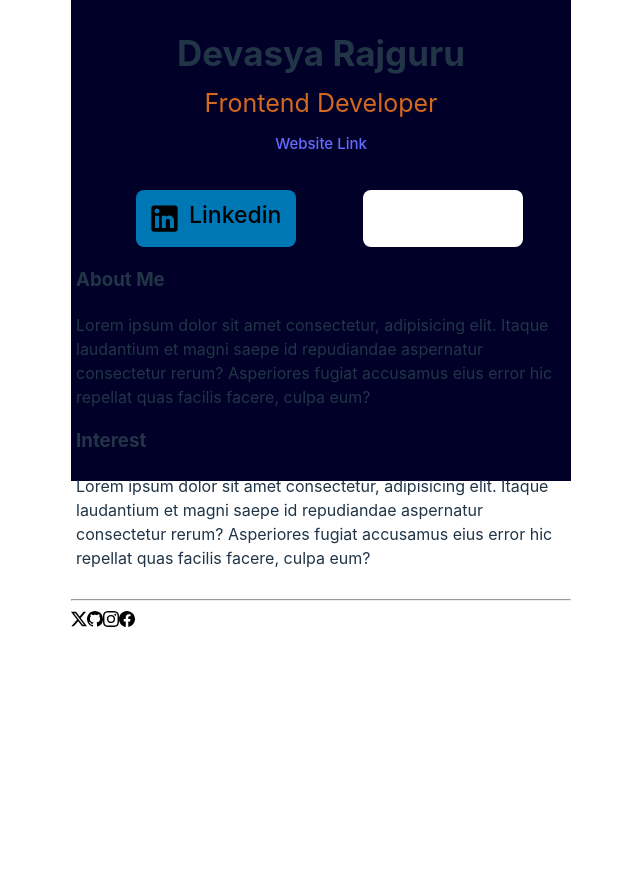
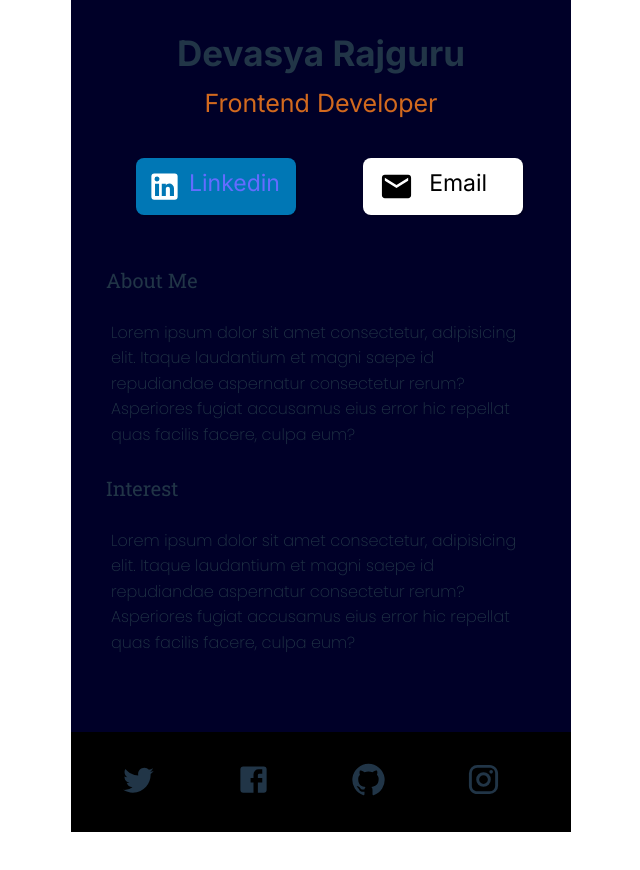
Before and after one commit to devasyarajguru/Profile-Card-React, a React (Vite) app in the folder profile-card/: page / in a window 1280 px wide. Shown: the part 460-1330 px from the top of the page, without its empty margins (319-959 px from the left). Before the commit the page ends 1093 px from the top, so only its background shows below. Built offline with nearby package versions, Linux system fonts and the light colour scheme.

Commit message:
Profile-card

```diff
--- a/profile-card/src/App.css
+++ b/profile-card/src/App.css
@@ -1,3 +1,5 @@
+  @import url('https://fonts.googleapis.com/css2?family=Inter:wght@300;400;600;700&family=Poppins:wght@200&display=swap');
+  @import url('https://fonts.googleapis.com/css2?family=Roboto+Slab&display=swap');
 *
 {
     box-sizing: border-box;
@@ -20,7 +22,7 @@ body
 {
     margin:50px;
     width: 500px;
-    height: 100vh;
+    height: 100%;
     background-color: rgb(0,0,40);
 }
 
@@ -49,13 +51,6 @@ body
     color:chocolate;
 }
 
-.span-two
-{
-    font-size: 15px;
-    text-decoration: none;
-    color: brown;
-}
-
 .btn-container
 {
     margin-top: 30px;
@@ -70,6 +65,9 @@ body
     margin-left: 60px;
     padding: 10px;
     border-radius:-2px;
+    box-shadow: 2px 2px 2px rgba(0, 0, 0, 0.15);
+    text-decoration: none;
+
 }
 
 .btn-linkedin
@@ -77,6 +75,15 @@ body
     display: flex;
     font-size: 20px;
     background-color: #0077B5;
+    color: white;
+}
+
+.btn-linkedin a:visited {
+    color: white;
+}
+
+.btn-email a:visited {
+    color: black;
 }
 
 .linkedin{
@@ -90,5 +97,52 @@ body
 }
 .btn-email
 {
+    display: flex;
+    font-size: 20px;
     background-color: white;
+    color:black
 }
+
+.email{
+    margin-left: 5px;
+    margin-right: 15px;
+}
+
+.btn-email span
+{
+    text-align: center;
+    font-size: 23px;
+}
+.about-interest-main{
+    padding: 20px;
+    margin: 10px;
+    margin-bottom: 30px;
+}
+
+.about-interest-main h3
+{
+    font-size: 20px;
+    font-family: 'Roboto Slab', serif;
+}
+
+.about-interest-main p
+{
+    font-family: 'Inter', sans-serif;
+   font-family: 'Poppins', sans-serif;
+   line-height: 1.6;
+   max-width: 500px;
+   padding: 5px;
+}
+
+.footer-container
+{
+    height: 100px;
+    background-color: black;
+}
+
+.footer-icons
+{
+  margin: 30px;
+  margin-left: 50px;
+  cursor: pointer;
+}
--- a/profile-card/src/Components/Footer.jsx
+++ b/profile-card/src/Components/Footer.jsx
@@ -1,17 +1,16 @@
-import twitter from "../images/twitter-x.svg";
-import Github from "../images/github.svg";
-import Instagram from "../images/instagram.svg";
-import Facebook from "../images/facebook.svg";
+import TwitterIcon from '@mui/icons-material/Twitter';
+import FacebookIcon from '@mui/icons-material/Facebook';
+import GitHubIcon from '@mui/icons-material/GitHub';
+import InstagramIcon from '@mui/icons-material/Instagram';
 export default function Footer()
 {
     return(
         <>
             <div className="footer-container">
-                <hr></hr>
-                <img src={twitter}></img>
-                <img src={Github}></img>
-                <img src={Instagram}></img>
-                <img src={Facebook}></img>
+               <TwitterIcon   fontSize='large' className='footer-icons'/>
+               <FacebookIcon   fontSize='large' className='footer-icons'/>
+               <GitHubIcon  fontSize='large' className='footer-icons' />
+               <InstagramIcon  fontSize='large'  className='footer-icons'/>
             </div>
         </>
     )
--- a/profile-card/src/Components/Main.jsx
+++ b/profile-card/src/Components/Main.jsx
@@ -1,4 +1,5 @@
 import LinkedInIcon from '@mui/icons-material/LinkedIn';
+import EmailIcon from '@mui/icons-material/Email';
 // import styled from 'styled-components';
 
 // const StyledLinkedin = styled(LinkedInIcon)
@@ -24,16 +25,11 @@ export default function Main()
                     Frontend Developer
                 </span>
 
-                {/* Link */}
-                <span className="span-two content-main">
-                   <a>Website Link</a>
-                </span>
-
                 {/* Buttons */}
-                <div className="btn-container">
-                <button className="btn-linkedin social-btn"><LinkedInIcon fontSize='large' className='linkedin'></LinkedInIcon><span>Linkedin</span></button>
-                <button className="btn-email social-btn"></button>
-                </div>
+                        <div className="btn-container">
+                        <button className="btn-linkedin social-btn"><LinkedInIcon fontSize='large' className='linkedin'></LinkedInIcon><span><a href="https://www.linkedin.com/in/devasya-rajguru-1a38b0211/">Linkedin</a></span></button>
+                        <button className="btn-email social-btn"><EmailIcon fontSize='large' className='email'/><span><a href="">Email</a></span></button>
+                        </div>
 
                 {/* About & Interest */}
                 <div className="about-interest-main">
```
